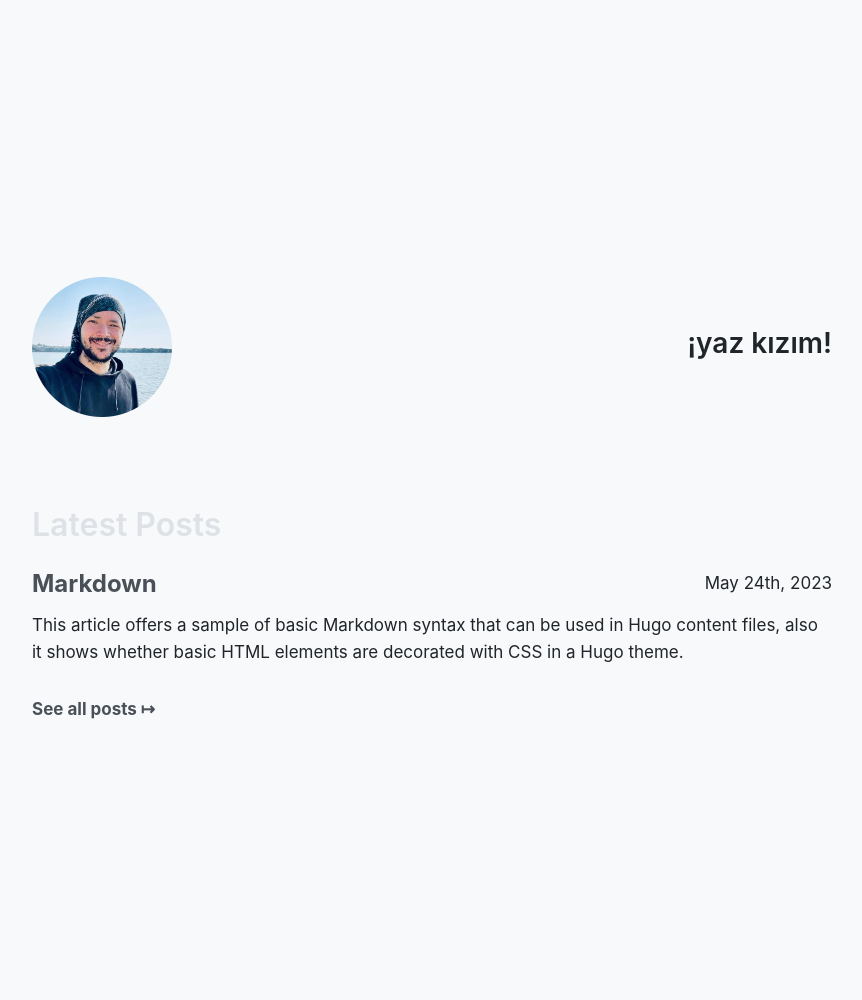
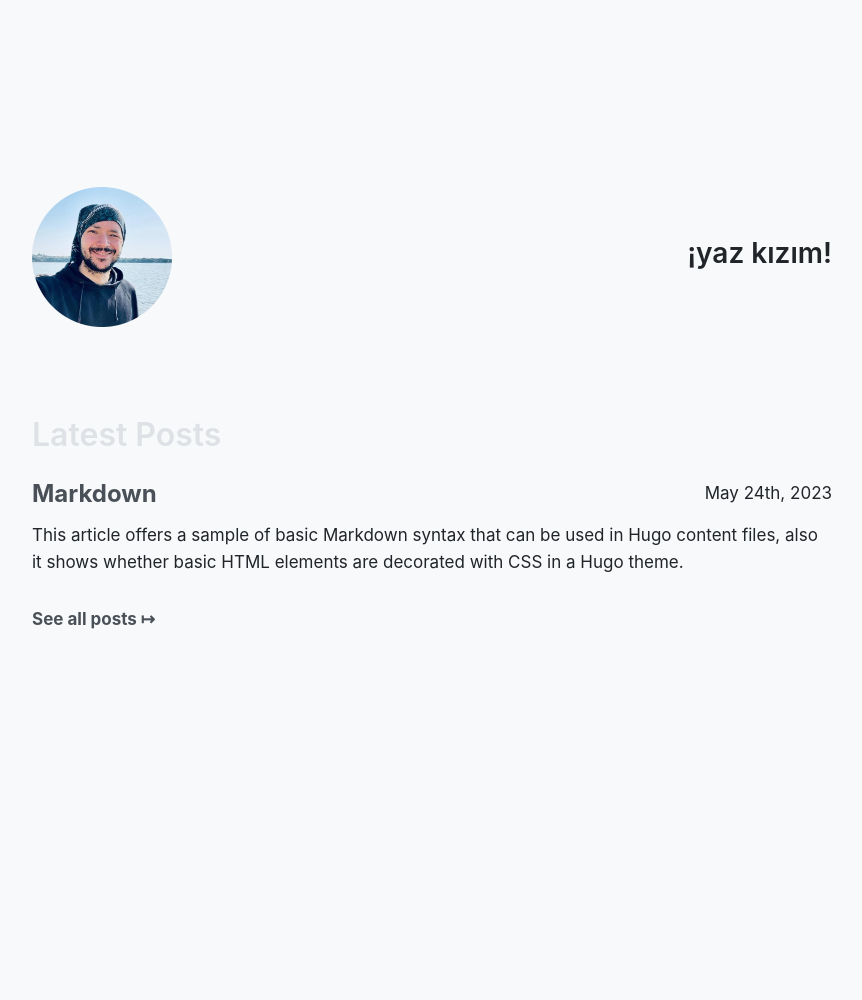
Before and after one commit to yazkizim-io/yazkizim-io.github.io, a Jekyll site: the page built from index.md, in a window 1280 px wide. Shown: the whole page, without its empty margins (208-1070 px from the left). Built offline with Jekyll 4.4.1, drawn with Linux system fonts in a browser that asks for light colours; after the commit the page ends 900 px from its top, so only the background shows below that.

Commit message:
Better distribution

```diff
--- a/assets/css/override.css
+++ b/assets/css/override.css
@@ -6,4 +6,4 @@
   color: var(--coolors-grey-hue-5);
 }
 
-#intro { height: 100vh; }
+#intro { height: 80vh; }
```
